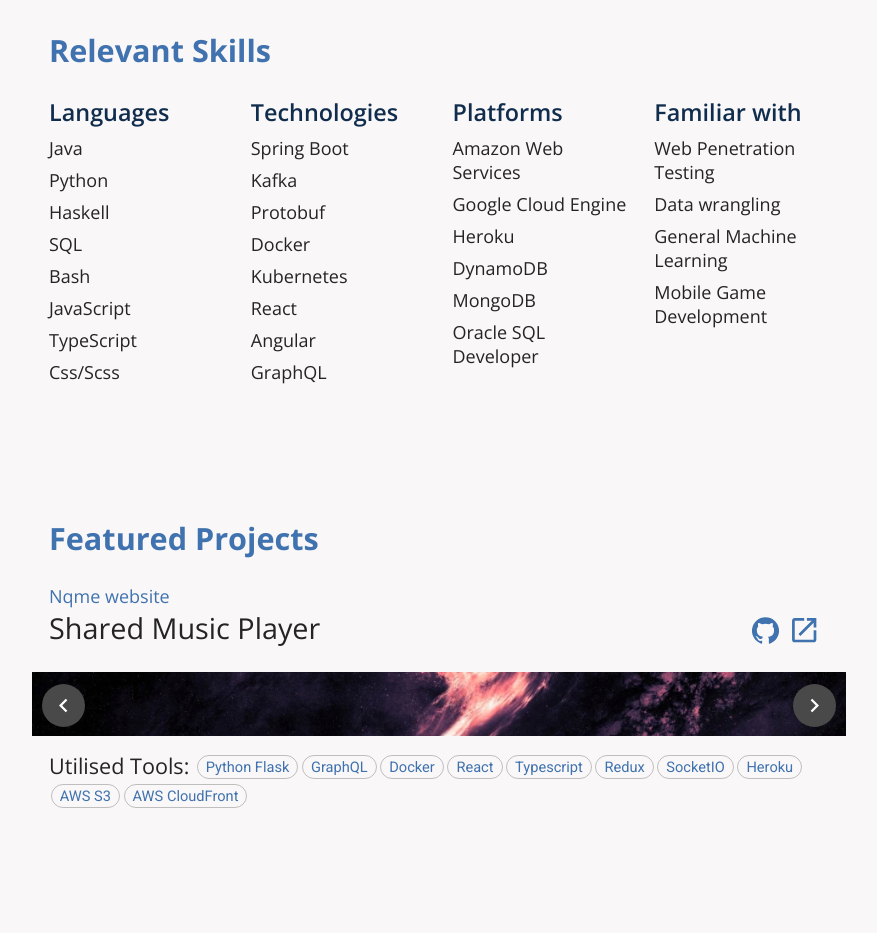
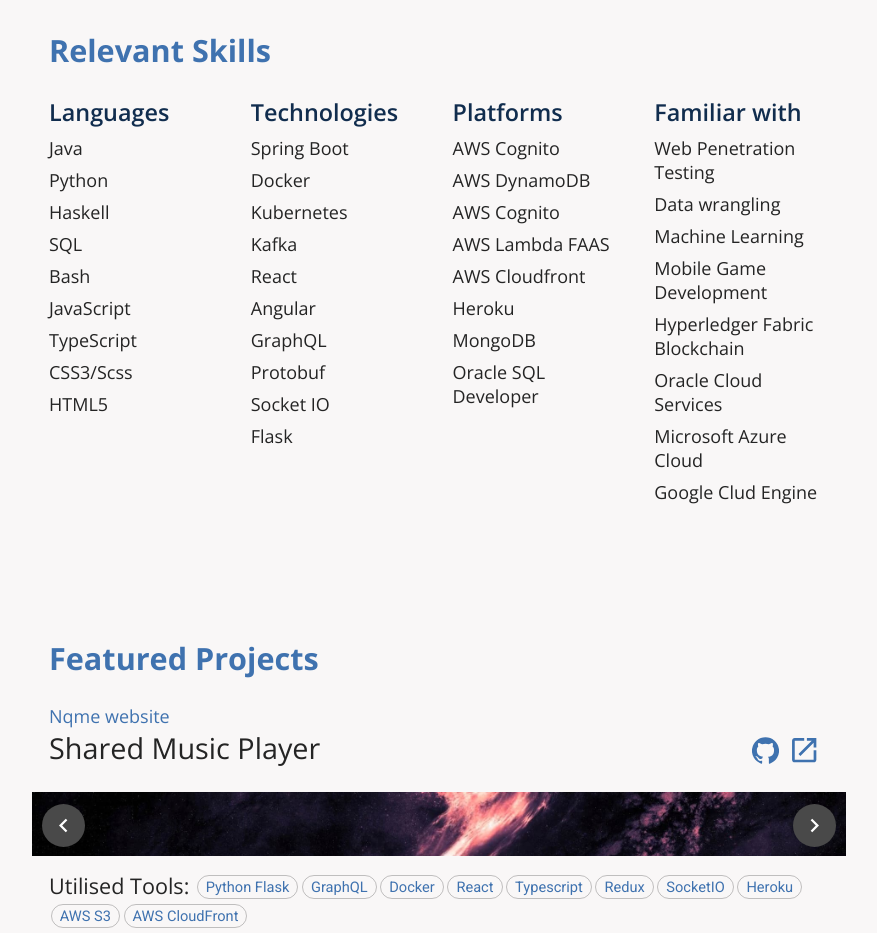
Before and after one commit to SpasZahariev/snowpack-react-ts, a React (Vite) app: page / in a window 1280 px wide. Shown: the part 1780-2713 px from the top of the page, without its empty margins (201-1078 px from the left). Built offline with nearby package versions, Linux system fonts and the light colour scheme.

Commit message:
MANY cherry picks

```diff
--- a/src/pages/app/App.tsx
+++ b/src/pages/app/App.tsx
@@ -186,7 +186,8 @@ const App: React.FunctionComponent = () => {
                 <li>Bash</li>
                 <li>JavaScript</li>
                 <li>TypeScript</li>
-                <li>Css/Scss</li>
+                <li>CSS3/Scss</li>
+                <li>HTML5</li>
               </ul>
             </div>
 
@@ -194,13 +195,15 @@ const App: React.FunctionComponent = () => {
               <p className="list-header">Technologies</p>
               <ul>
                 <li>Spring Boot</li>
-                <li>Kafka</li>
-                <li>Protobuf</li>
                 <li>Docker</li>
                 <li>Kubernetes</li>
+                <li>Kafka</li>
                 <li>React</li>
                 <li>Angular</li>
                 <li>GraphQL</li>
+                <li>Protobuf</li>
+                <li>Socket IO</li>
+                <li>Flask</li>
               </ul>
             </div>
           </div>
@@ -209,10 +212,12 @@ const App: React.FunctionComponent = () => {
             <div>
               <p className="list-header">Platforms</p>
               <ul>
-                <li>Amazon Web Services</li>
-                <li>Google Cloud Engine</li>
+                <li>AWS Cognito</li>
+                <li>AWS DynamoDB</li>
+                <li>AWS Cognito</li>
+                <li>AWS Lambda FAAS</li>
+                <li>AWS Cloudfront</li>
                 <li>Heroku</li>
-                <li>DynamoDB</li>
                 <li>MongoDB</li>
                 <li>Oracle SQL Developer</li>
               </ul>
@@ -223,8 +228,12 @@ const App: React.FunctionComponent = () => {
               <ul>
                 <li>Web Penetration Testing</li>
                 <li>Data wrangling</li>
-                <li>General Machine Learning</li>
+                <li>Machine Learning</li>
                 <li>Mobile Game Development</li>
+                <li>Hyperledger Fabric Blockchain</li>
+                <li>Oracle Cloud Services</li>
+                <li>Microsoft Azure Cloud</li>
+                <li>Google Clud Engine</li>
               </ul>
             </div>
           </div>
```
